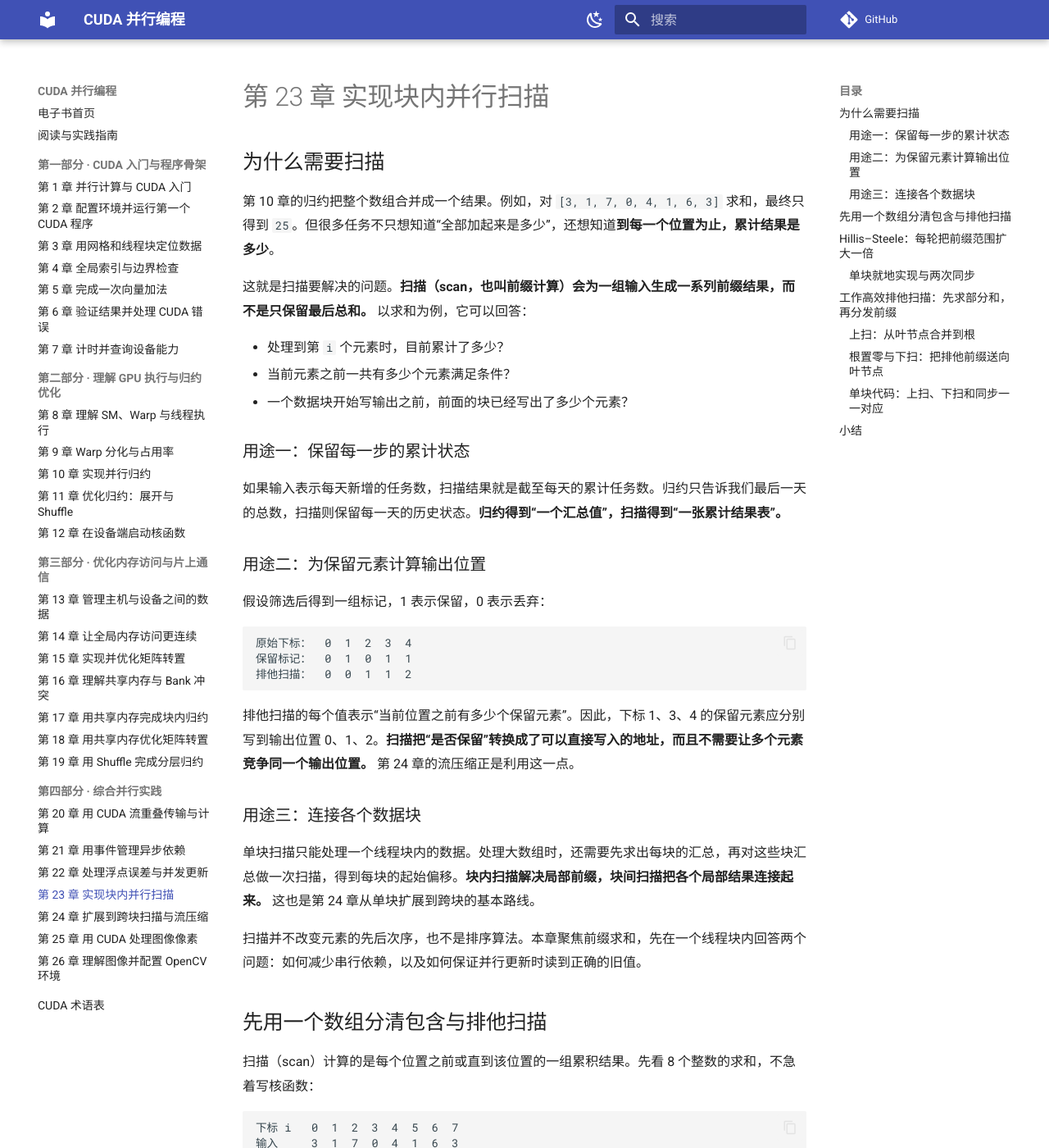
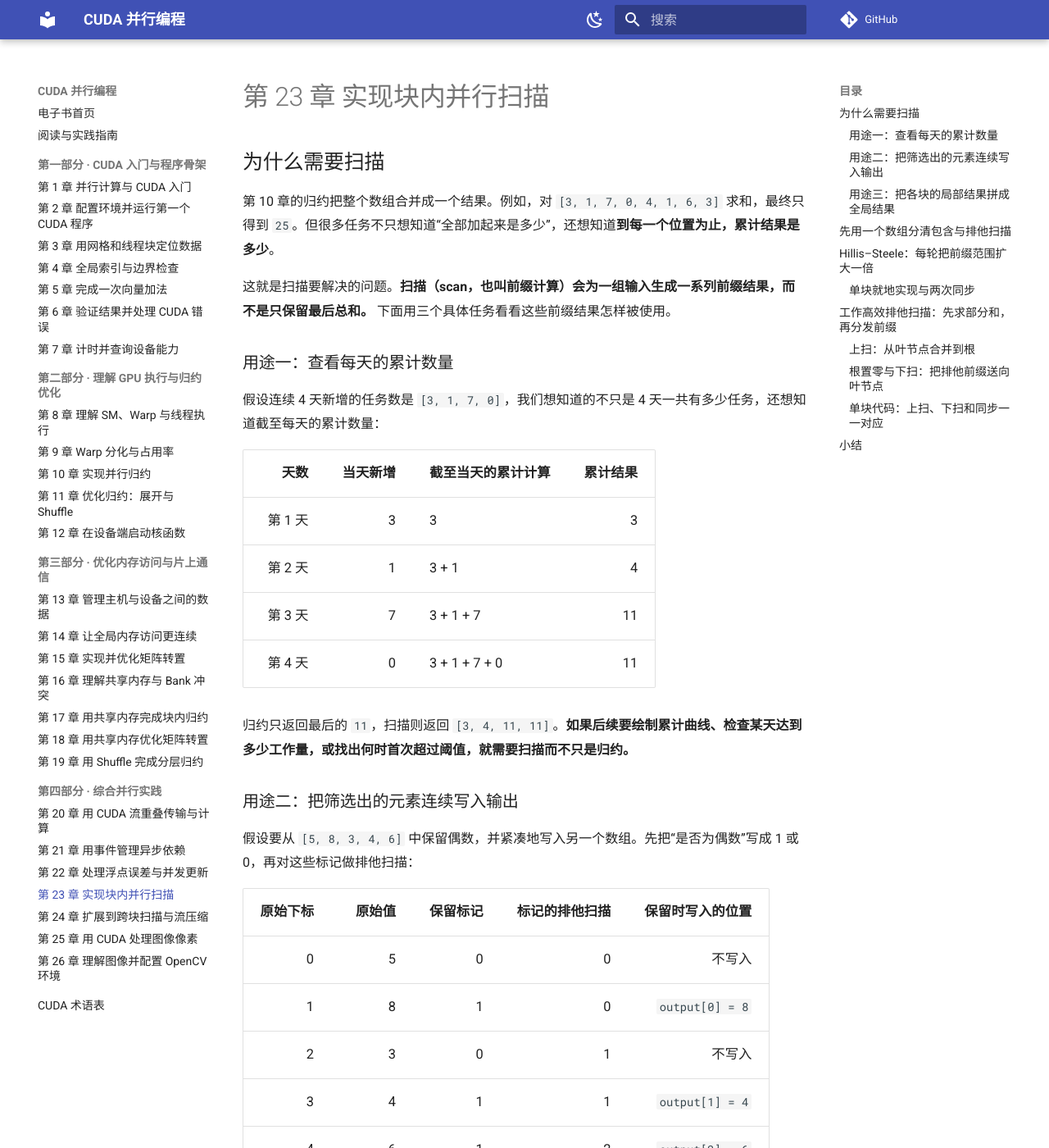
Before and after one commit to zhaojiew10/cuda-parallel-programming-ebook, an MkDocs documentation site: the page built from docs/chapters/ch23.md, in a window 1280 px wide and 1400 px high. Shown: the whole window at 82% size. Built offline with MkDocs 1.6.1 and Material for MkDocs 9.7.7, drawn with Linux system fonts in a browser that asks for light colours; a script that is not in the unit is left out; comment, search, counter and statistics services are not loaded; some of the changed text lies outside the part shown.

Commit message:
用具体示例解释扫描的三个用途

````diff
--- a/docs/chapters/ch23.md
+++ b/docs/chapters/ch23.md
@@ -8,31 +8,58 @@ title: "第 23 章 实现块内并行扫描"
 
 第 10 章的归约把整个数组合并成一个结果。例如，对 `[3, 1, 7, 0, 4, 1, 6, 3]` 求和，最终只得到 `25`。但很多任务不只想知道“全部加起来是多少”，还想知道**到每一个位置为止，累计结果是多少**。
 
-这就是扫描要解决的问题。**扫描（scan，也叫前缀计算）会为一组输入生成一系列前缀结果，而不是只保留最后总和。** 以求和为例，它可以回答：
+这就是扫描要解决的问题。**扫描（scan，也叫前缀计算）会为一组输入生成一系列前缀结果，而不是只保留最后总和。** 下面用三个具体任务看看这些前缀结果怎样被使用。
 
-- 处理到第 `i` 个元素时，目前累计了多少？
-- 当前元素之前一共有多少个元素满足条件？
-- 一个数据块开始写输出之前，前面的块已经写出了多少个元素？
+### 用途一：查看每天的累计数量
 
-### 用途一：保留每一步的累计状态
+假设连续 4 天新增的任务数是 `[3, 1, 7, 0]`，我们想知道的不只是 4 天一共有多少任务，还想知道截至每天的累计数量：
 
-如果输入表示每天新增的任务数，扫描结果就是截至每天的累计任务数。归约只告诉我们最后一天的总数，扫描则保留每一天的历史状态。**归约得到“一个汇总值”，扫描得到“一张累计结果表”。**
+| 天数 | 当天新增 | 截至当天的累计计算 | 累计结果 |
+|---:|---:|---|---:|
+| 第 1 天 | 3 | 3 | 3 |
+| 第 2 天 | 1 | 3 + 1 | 4 |
+| 第 3 天 | 7 | 3 + 1 + 7 | 11 |
+| 第 4 天 | 0 | 3 + 1 + 7 + 0 | 11 |
 
-### 用途二：为保留元素计算输出位置
+归约只返回最后的 `11`，扫描则返回 `[3, 4, 11, 11]`。**如果后续要绘制累计曲线、检查某天达到多少工作量，或找出何时首次超过阈值，就需要扫描而不只是归约。**
 
-假设筛选后得到一组标记，1 表示保留，0 表示丢弃：
+### 用途二：把筛选出的元素连续写入输出
+
+假设要从 `[5, 8, 3, 4, 6]` 中保留偶数，并紧凑地写入另一个数组。先把“是否为偶数”写成 1 或 0，再对这些标记做排他扫描：
+
+| 原始下标 | 原始值 | 保留标记 | 标记的排他扫描 | 保留时写入的位置 |
+|---:|---:|---:|---:|---:|
+| 0 | 5 | 0 | 0 | 不写入 |
+| 1 | 8 | 1 | 0 | `output[0] = 8` |
+| 2 | 3 | 0 | 1 | 不写入 |
+| 3 | 4 | 1 | 1 | `output[1] = 4` |
+| 4 | 6 | 1 | 2 | `output[2] = 6` |
+
+最终输出是 `[8, 4, 6]`。以原始值 4 为例，它前面只有 8 这一个保留元素，所以排他扫描值为 1，它就应该写入 `output[1]`。
+
+**这里扫描值就是保留元素的写入地址。** 地址提前算好后，不同元素可以各自写输出，不必争抢同一个“下一个空位”，同时还能保持原来的先后顺序。第 24 章的流压缩使用的就是这个过程。
+
+### 用途三：把各块的局部结果拼成全局结果
+
+假设把 12 个数分成 3 块，每块 4 个。先对每块求和，再对 3 个块和做排他扫描：
+
+| 数据块 | 块内元素 | 块总和 | 块和的排他扫描，也就是块偏移 |
+|---|---|---:|---:|
+| 块 0 | `[3, 1, 7, 0]` | 11 | 0 |
+| 块 1 | `[4, 1, 6, 3]` | 14 | 11 |
+| 块 2 | `[2, 5, 1, 4]` | 12 | 25 |
+
+块 1 的偏移 11，表示块 0 已经累计了 11；块 2 的偏移 25，表示块 0 和块 1 合计 `11+14=25`。
+
+现在看块 1 中的 6。它在块内的包含前缀是 `4+1+6=11`，要得到它在整个数组中的前缀，只需加上块偏移：
 
 ```text
-原始下标：  0  1  2  3  4
-保留标记：  0  1  0  1  1
-排他扫描：  0  0  1  1  2
+全局前缀 = 块偏移 + 块内前缀 = 11 + 11 = 22
 ```
 
-排他扫描的每个值表示“当前位置之前有多少个保留元素”。因此，下标 1、3、4 的保留元素应分别写到输出位置 0、1、2。**扫描把“是否保留”转换成了可以直接写入的地址，而且不需要让多个元素竞争同一个输出位置。** 第 24 章的流压缩正是利用这一点。
+**没有块偏移，每个块只能算出自己的局部前缀，无法知道前面所有块已经累计了多少。** 第 24 章的跨块扫描就是按“块内计算 → 扫描块和 → 加回块偏移”连接的。
 
-### 用途三：连接各个数据块
-
-单块扫描只能处理一个线程块内的数据。处理大数组时，还需要先求出每块的汇总，再对这些块汇总做一次扫描，得到每块的起始偏移。**块内扫描解决局部前缀，块间扫描把各个局部结果连接起来。** 这也是第 24 章从单块扩展到跨块的基本路线。
+这三个用途都在使用同一种信息：**当前位置之前已经累计了多少。** 区别只在于，这个前缀可以表示累计数量、输出地址，或者数据块的起始偏移。
 
 扫描并不改变元素的先后次序，也不是排序算法。本章聚焦前缀求和，先在一个线程块内回答两个问题：如何减少串行依赖，以及如何保证并行更新时读到正确的旧值。
 
````
